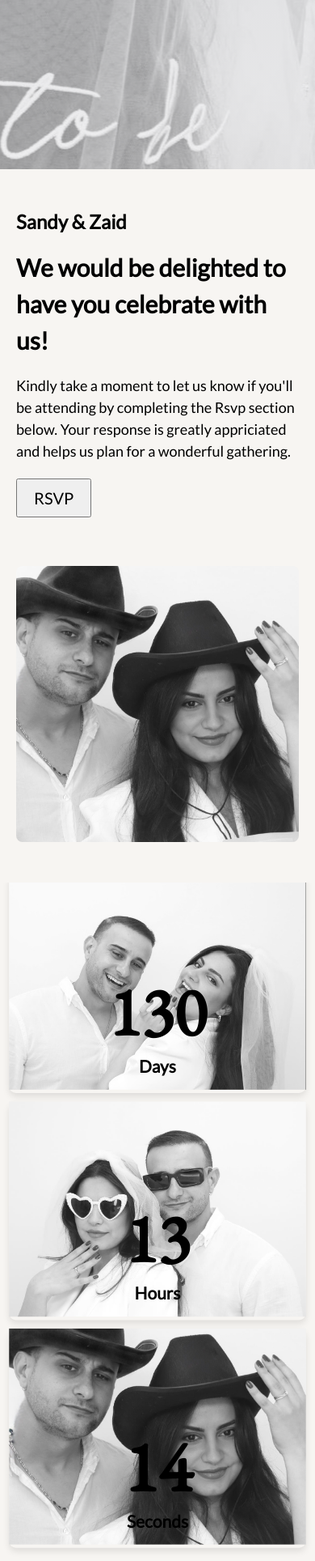
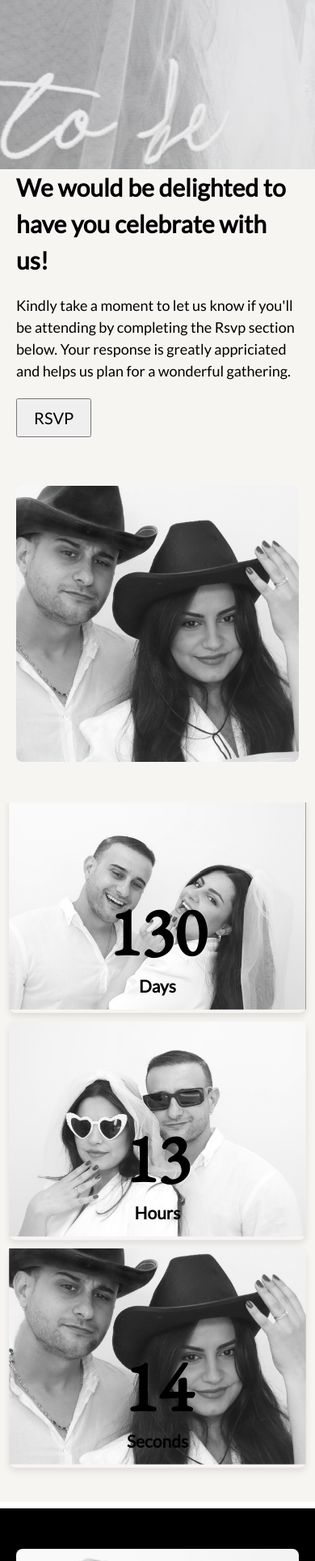
Before and after one commit to DIILEESHA/Sandy-Zaid, a React (Vite) app: page / in a window 390 px wide. Shown: the part 1399-3327 px from the top of the page at 81% size. Built offline with nearby package versions, Linux system fonts and the light colour scheme.

Commit message:
added responsivr

```diff
--- a/index.html
+++ b/index.html
@@ -6,45 +6,73 @@
 
     <!-- Primary Meta Tags -->
     <title>Sandy & Zaid's Wedding | August 28, 2025</title>
-    <meta name="title" content="Sandy & Zaid's Wedding | August 28, 2025">
-    <meta name="description" content="Join us as we celebrate our love on August 28, 2025 at Pleine Lune Venue, Faitroun, Lebanon">
+    <meta name="title" content="Sandy & Zaid's Wedding | August 28, 2025" />
+    <meta
+      name="description"
+      content="Join us as we celebrate our love on August 28, 2025 at Pleine Lune Venue, Faitroun, Lebanon"
+    />
 
     <!-- Open Graph / Facebook Meta Tags -->
-    <meta property="og:type" content="website">
-    <meta property="og:url" content="https://sandyandzaid.com/">
-    <meta property="og:title" content="Sandy & Zaid's Wedding | August 28, 2025">
-    <meta property="og:description" content="Join us as we celebrate our love on August 28, 2025 at Pleine Lune Venue, Faitroun, Lebanon">
-    <meta property="og:image" content="https://sandyandzaid.com/images/wedding-preview.jpg">
+    <meta property="og:type" content="website" />
+    <meta property="og:url" content="https://sandyandzaid.com/" />
+    <meta
+      property="og:title"
+      content="Sandy & Zaid's Wedding | August 28, 2025"
+    />
+    <meta
+      property="og:description"
+      content="Join us as we celebrate our love on August 28, 2025 at Pleine Lune Venue, Faitroun, Lebanon"
+    />
+    <meta
+      property="og:image"
+      content="https://sandyandzaid.com/images/wedding-preview.jpg"
+    />
 
     <!-- Twitter Meta Tags -->
-    <meta property="twitter:card" content="summary_large_image">
-    <meta property="twitter:url" content="https://sandyandzaid.com/">
-    <meta property="twitter:title" content="Sandy & Zaid's Wedding | August 28, 2025">
-    <meta property="twitter:description" content="Join us as we celebrate our love on August 28, 2025 at Pleine Lune Venue, Faitroun, Lebanon">
-    <meta property="twitter:image" content="https://sandyandzaid.com/images/wedding-preview.jpg">
+    <meta property="twitter:card" content="summary_large_image" />
+    <meta property="twitter:url" content="https://sandyandzaid.com/" />
+    <meta
+      property="twitter:title"
+      content="Sandy & Zaid's Wedding | August 28, 2025"
+    />
+    <meta
+      property="twitter:description"
+      content="Join us as we celebrate our love on August 28, 2025 at Pleine Lune Venue, Faitroun, Lebanon"
+    />
+    <meta
+      property="twitter:image"
+      content="https://sandyandzaid.com/images/wedding-preview.jpg"
+    />
 
     <!-- Favicon -->
     <link rel="icon" type="image/svg+xml" href="" />
-    <link rel="apple-touch-icon" sizes="180x180" href="">
-    <link rel="icon" type="image/png" sizes="32x32" href="">
-    <link rel="icon" type="image/png" sizes="16x16" href="">
-    <link rel="manifest" href="/site.webmanifest">
-    <link rel="mask-icon" href="/safari-pinned-tab.svg" color="#5bbad5">
-    <meta name="msapplication-TileColor" content="#da532c">
-    <meta name="theme-color" content="#ffffff">
+    <link rel="apple-touch-icon" sizes="180x180" href="" />
+    <link rel="icon" type="image/png" sizes="32x32" href="" />
+    <link rel="icon" type="image/png" sizes="16x16" href="" />
+    <link rel="manifest" href="/site.webmanifest" />
+    <link rel="mask-icon" href="/safari-pinned-tab.svg" color="#5bbad5" />
+    <meta name="msapplication-TileColor" content="#da532c" />
+    <meta name="theme-color" content="#ffffff" />
 
     <!-- Preconnect to important domains -->
-    <link rel="preconnect" href="https://fonts.googleapis.com">
-    <link rel="preconnect" href="https://fonts.gstatic.com" crossorigin>
+    <link rel="preconnect" href="https://fonts.googleapis.com" />
+    <link rel="preconnect" href="https://fonts.gstatic.com" crossorigin />
 
     <!-- Font Preload -->
-    <link rel="preload" href="https://fonts.googleapis.com/css2?family=Playfair+Display:wght@400;700&family=Montserrat:wght@300;400;500&display=swap" as="style" onload="this.onload=null;this.rel='stylesheet'">
-    <noscript><link rel="stylesheet" href="https://fonts.googleapis.com/css2?family=Playfair+Display:wght@400;700&family=Montserrat:wght@300;400;500&display=swap"></noscript>
+    <link
+      rel="preload"
+      href="https://fonts.googleapis.com/css2?family=Playfair+Display:wght@400;700&family=Montserrat:wght@300;400;500&display=swap"
+      as="style"
+      onload="this.onload=null;this.rel='stylesheet'"
+    />
+    <noscript
+      ><link
+        rel="stylesheet"
+        href="https://fonts.googleapis.com/css2?family=Playfair+Display:wght@400;700&family=Montserrat:wght@300;400;500&display=swap"
+    /></noscript>
   </head>
   <body>
     <div id="root"></div>
     <script type="module" src="/src/main.jsx"></script>
-
-
   </body>
 </html>
--- a/src/pages/home/Details.jsx
+++ b/src/pages/home/Details.jsx
@@ -76,10 +76,6 @@ const Details = () => {
       >
         <div className="detail_grid calap">
           <motion.div className="detail_sub_grid nalla " style={{ y: textY }}>
-            <motion.h2 className="doto sadanari" variants={itemVariants}>
-              Sandy & Zaid
-            </motion.h2>
-
             <motion.p className="dallapatah" variants={itemVariants}>
               We would be delighted to have you celebrate with us!
             </motion.p>
--- a/src/pages/home/Registry.jsx
+++ b/src/pages/home/Registry.jsx
@@ -82,9 +82,7 @@ const Registry = () => {
       >
         <div className="detail_grid malap">
           <motion.div className="detail_sub_grid nalla" style={{ y: textY }}>
-            <motion.h2 className="doto" variants={textVariants}>
-              Sandy & Zaid
-            </motion.h2>
+
 
             <motion.p className="short" variants={textVariants}>
               Your Presence is the Best Present
```
